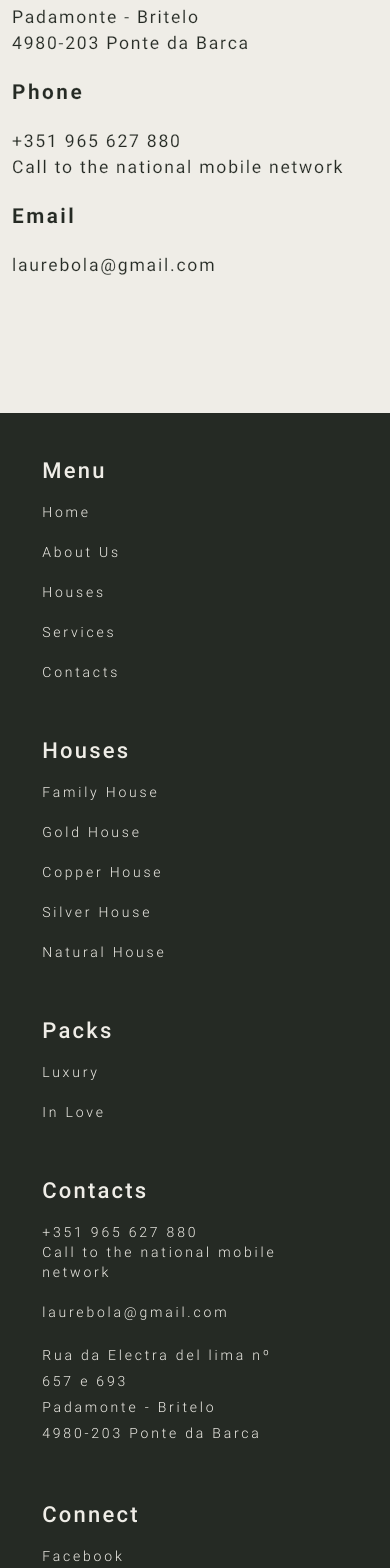
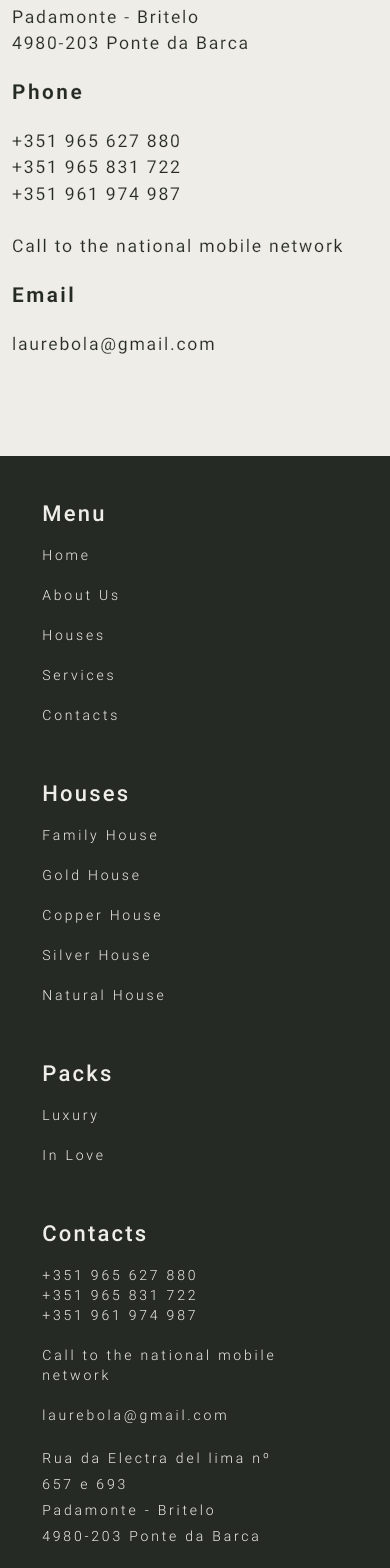
Before and after one commit to webCreativeDev/infinityHouses, a Vue app: page /contacts in a window 390 px wide. Shown: the part 1220-2788 px from the top of the page. Built offline with nearby package versions, Linux system fonts and the light colour scheme.

Commit message:
add new phone numbers

```diff
--- a/src/views/Contacts.vue
+++ b/src/views/Contacts.vue
@@ -36,7 +36,10 @@
         </div>
 
         <div class="h1-">Phone</div>
-        <div class="text-">+351 965 627 880 <br>
+        <div class="text-">+351 965 627 880<br>
+        +351 965 831 722<br>
+        +351 961 974 987<br>
+        <br>
           Call to the national mobile network
         </div>
 
--- a/src/views/Footer.vue
+++ b/src/views/Footer.vue
@@ -32,6 +32,10 @@
         <div class="fot-h1">Contacts</div>
         <ul class="fot-list">
           <li>+351 965 627 880 <br>
+            +351 965 831 722<br>
+            +351 961 974 987<br>
+            <br>
+
             Call to the national mobile network
           </li>
           <li>laurebola@gmail.com</li>
```
